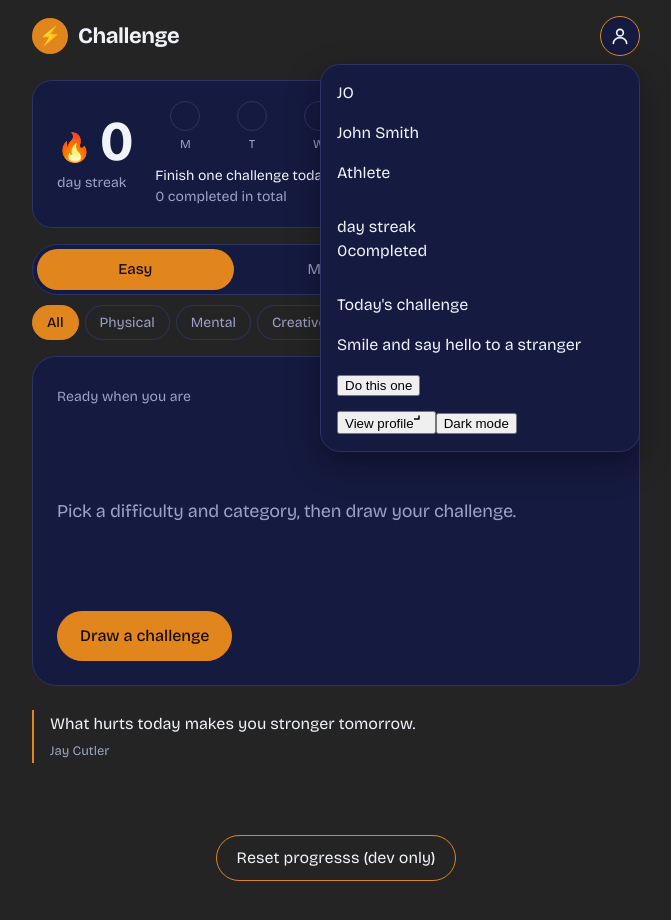
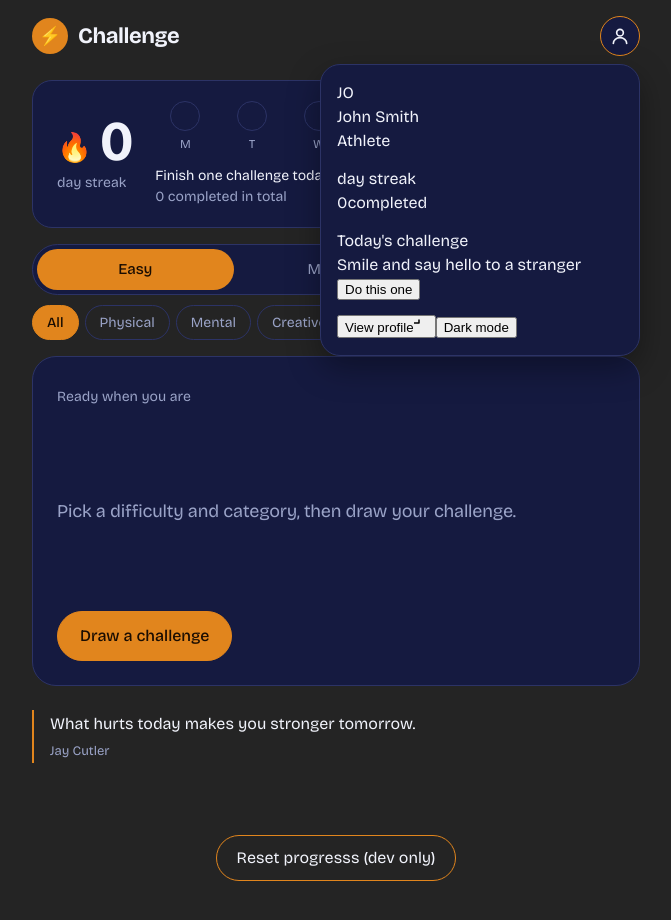
Before and after one commit to robertoandino/challenge-me, a React (Vite) app: page / in a window 1280 px wide. Both pictures are taken after a click on the button "Profile menu". Shown: the top 920 px of the page, without its empty margins (304-975 px from the left). Built offline with nearby package versions, Linux system fonts and the light colour scheme.

Commit message:
Updating profileMenu css

```diff
--- a/src/components/ProfileMenu/ProfileMenu.css
+++ b/src/components/ProfileMenu/ProfileMenu.css
@@ -17,3 +17,14 @@
     z-index: 11000;
     animation: pm-in 0.18s ease both;
 }
+
+.profile-dropdown p {
+    margin: 0;
+}
+
+@keyframes pm-in {
+    from {
+        opacity: 0;
+        transform: translateY(-6px);
+    }
+}
```
